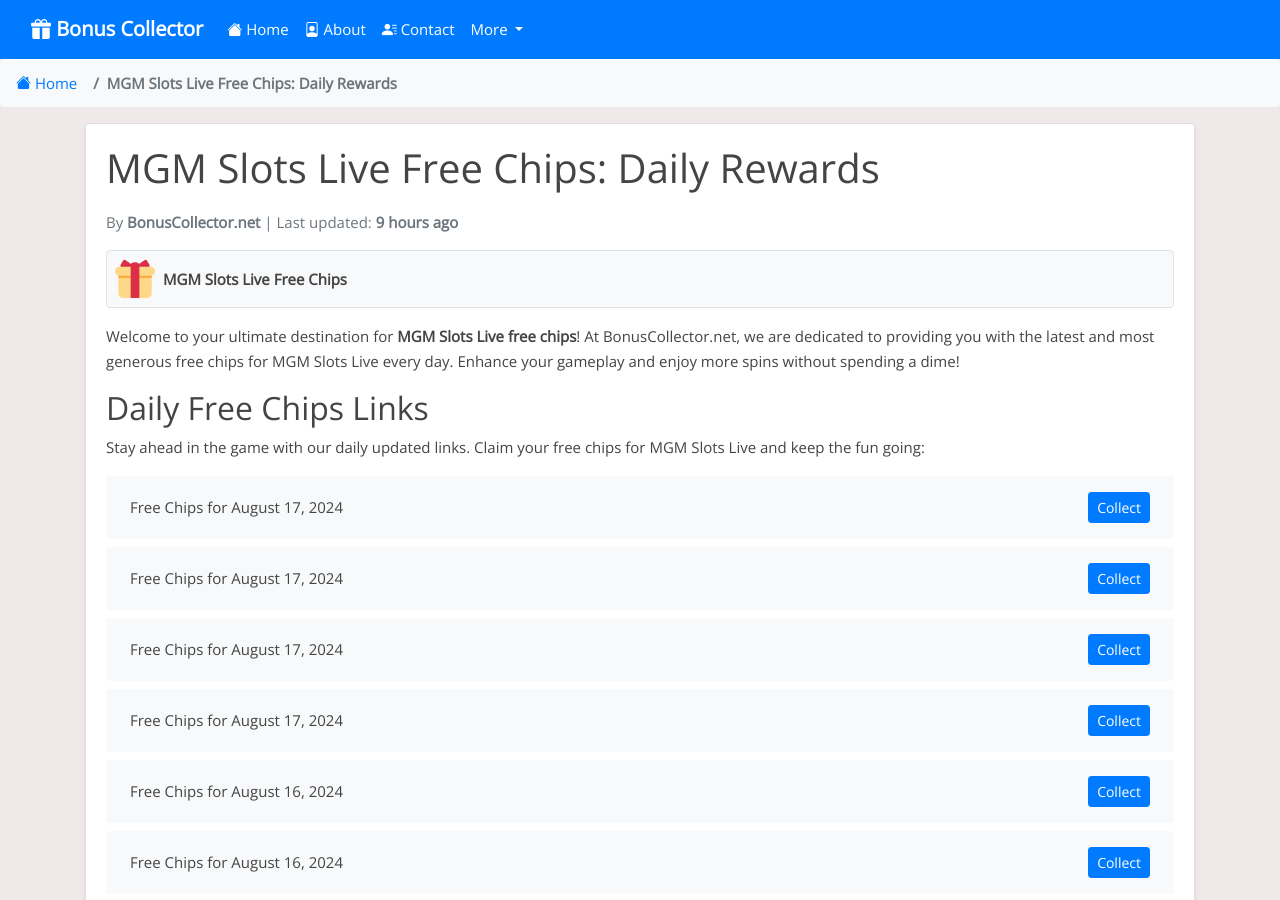
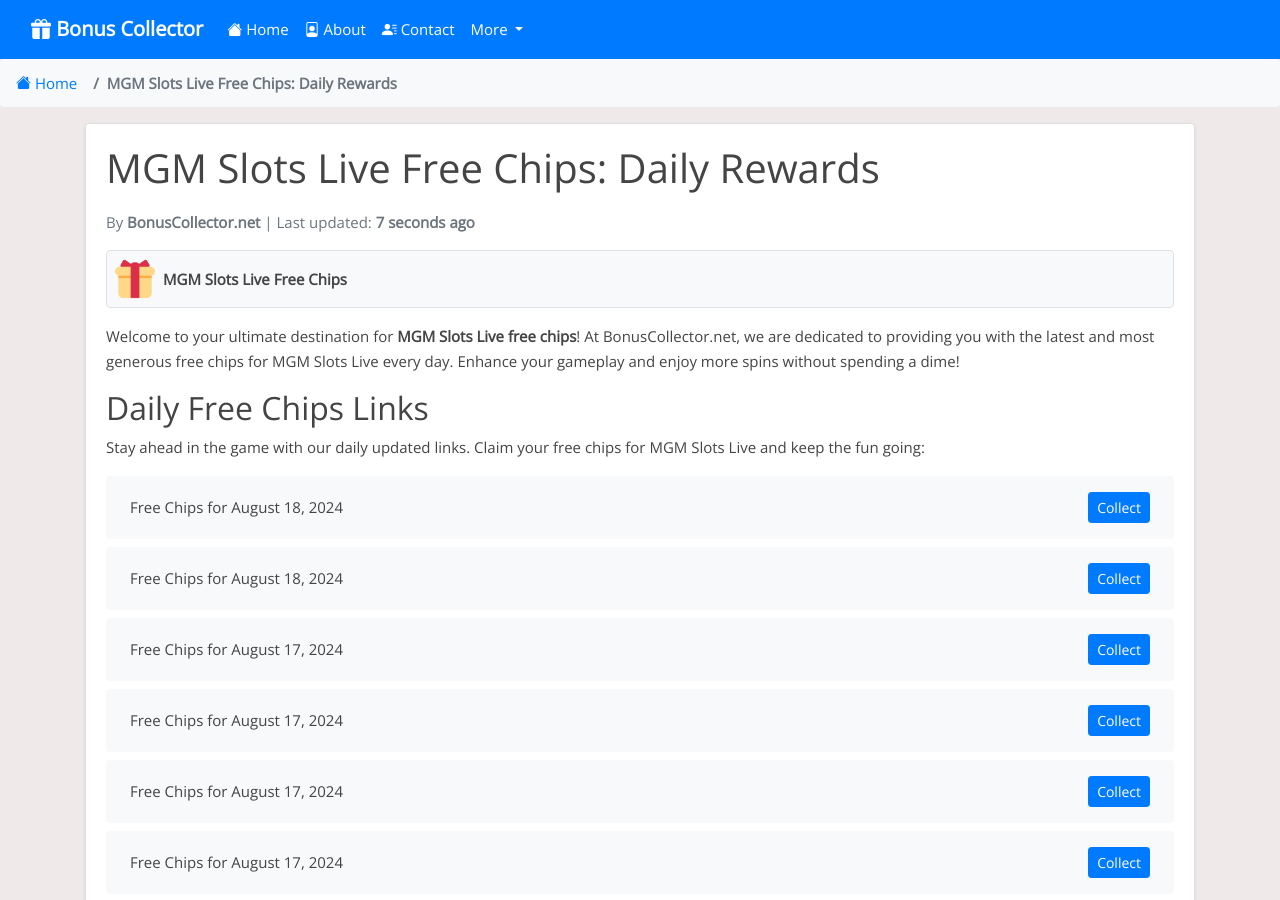
Before and after one commit to Prollad99/bs-net, a Jekyll site: the page built from _posts/2024-07-30-mgm-slots-live.md, in a window 1280 px wide and 900 px high. Built offline with Jekyll 4.4.1, drawn with Linux system fonts in a browser that asks for light colours; nearby versions of some CDN libraries; comment, search, counter and statistics services are not loaded; some of the changed text lies outside the part shown.

Commit message:
Update mgm-slots-live reward links and last modified date

```diff
--- a/_data/include_files.yml
+++ b/_data/include_files.yml
@@ -59,7 +59,7 @@
   last_modified: 2024-08-06 14:33:34
 
 mgm-slots-live.html:
-  last_modified: 2024-08-17 17:38:40
+  last_modified: 2024-08-18 03:21:50
 
 wizard-of-oz.html:
   last_modified: 2024-08-17 07:22:30
--- a/_includes/mgm-slots-live.html
+++ b/_includes/mgm-slots-live.html
@@ -1,4 +1,12 @@
 <ul class="list-group mt-3 mb-4">
+  <li class="list-group-item d-flex justify-content-between align-items-center">
+    <span>Free Chips for August 18, 2024</span>
+    <a href="https://mgm.play-freebies.com/3M7ouom" class="btn btn-primary btn-sm">Collect</a>
+  </li>
+  <li class="list-group-item d-flex justify-content-between align-items-center">
+    <span>Free Chips for August 18, 2024</span>
+    <a href="http://mgm.play-freebies.com/3M5IW9o" class="btn btn-primary btn-sm">Collect</a>
+  </li>
   <li class="list-group-item d-flex justify-content-between align-items-center">
     <span>Free Chips for August 17, 2024</span>
     <a href="https://mgm.play-freebies.com/3yG8fvE" class="btn btn-primary btn-sm">Collect</a>
@@ -391,12 +399,4 @@
     <span>Free Chips for Invalid Date</span>
     <a href="https://mgm.play-freebies.com/3LBFkM4" class="btn btn-primary btn-sm">Collect</a>
   </li>
-  <li class="list-group-item d-flex justify-content-between align-items-center">
-    <span>Free Chips for Invalid Date</span>
-    <a href="http://mgm.play-freebies.com/3SkT3dY" class="btn btn-primary btn-sm">Collect</a>
-  </li>
-  <li class="list-group-item d-flex justify-content-between align-items-center">
-    <span>Free Chips for Invalid Date</span>
-    <a href="http://mgm.play-freebies.com/4bSv9xf" class="btn btn-primary btn-sm">Collect</a>
-  </li>
 </ul>
```
Also changed, not shown: links-json/mgm-slots-live.json (+8 -6 lines).
